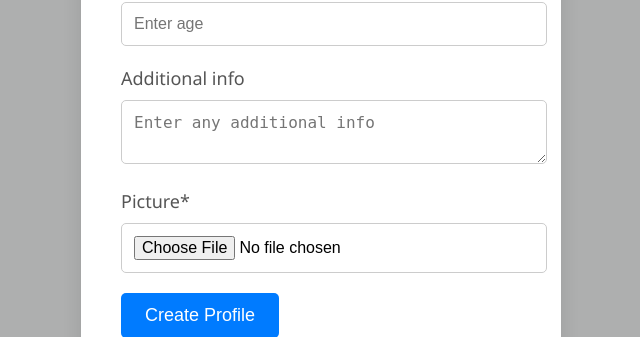
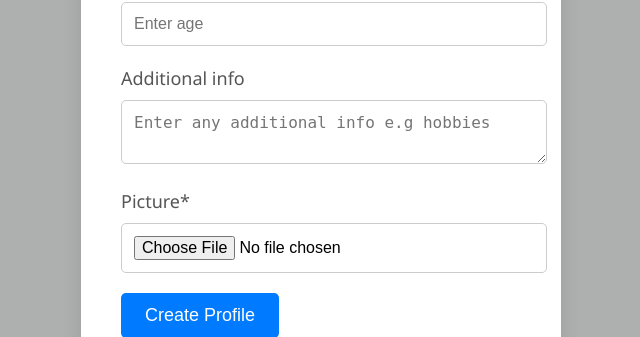
Before and after one commit to tiptopy/elderly_care_connect, a PHP site: page /pages/createprofile.php in a window 1280 px wide. Shown: the part 997-1334 px from the top of the page, without its empty margins (319-959 px from the left). Run offline with PHP 8.4, Linux system fonts and the light colour scheme.

Commit message:
minor changes

```diff
--- a/pages/createprofile.php
+++ b/pages/createprofile.php
@@ -41,7 +41,7 @@
             <input type="number" id="age" name="age" placeholder="Enter age" autocomplete="bday" required>
 
             <label for="additional">Additional info</label>
-            <textarea id="additional" name="additional" placeholder="Enter any additional info"></textarea>
+            <textarea id="additional" name="additional" placeholder="Enter any additional info e.g hobbies"></textarea>
 
             <label for="picture">Picture*</label>
             <input type="file" id="picture" name="picture" accept="image/*" required>
--- a/pages/footer.php
+++ b/pages/footer.php
@@ -17,7 +17,7 @@
         <ul>
                 <li><a href="homepage.php">Home</a></li>
                 <li><a href="create_profile.php">About us</a></li>
-                <li><a href="logout.php">Contact Us</a></li>
+                <li><a href="logout.php">Log out</a></li>
                 <!-- Add more navigation links as needed -->
             </ul>
 
--- a/pages/signup.php
+++ b/pages/signup.php
@@ -86,7 +86,7 @@ if ($_SERVER['REQUEST_METHOD'] === 'POST') {
             echo '<div class="error-message">Error creating user</div>';
         }
         if ($insertResult) {
-            // Redirect to index.php after successful signup
+            // Redirect to edit_profile.php after successful signup
             header("Location: edit_profile.php");
             exit(); // Ensure script stops execution after redirection
         } else {
```
